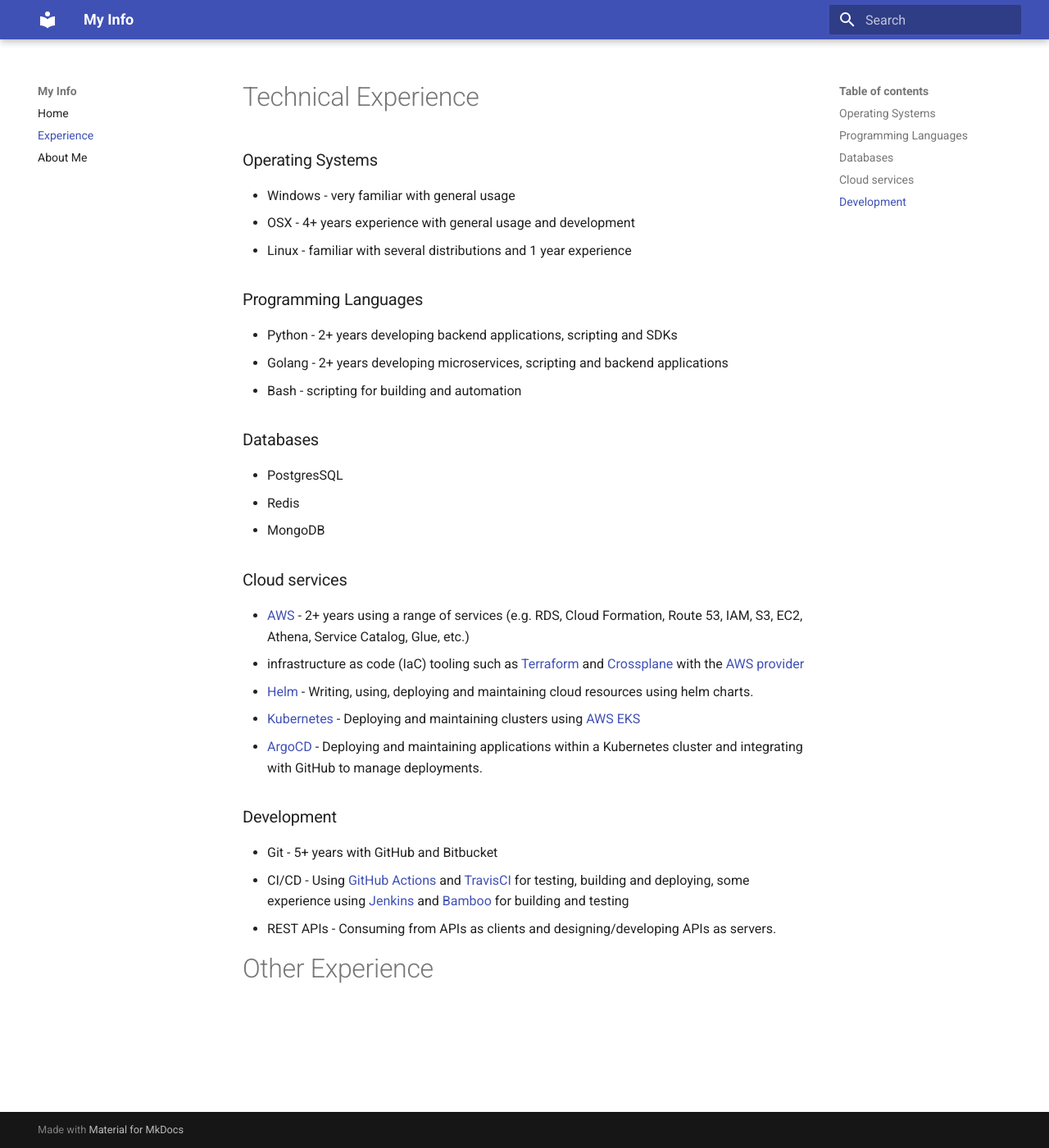
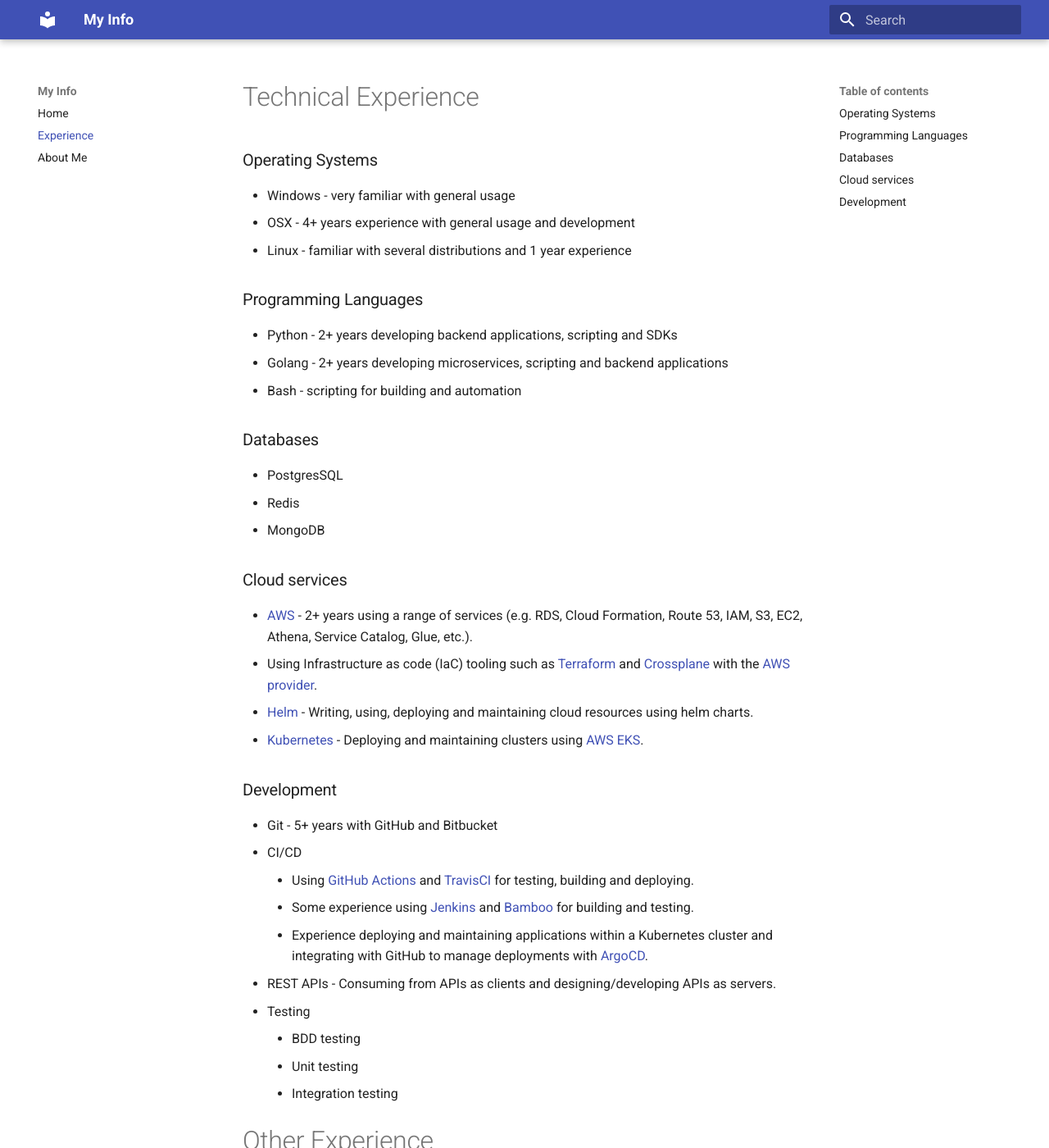
Before and after one commit to jonnybell895/personal-docs, an MkDocs documentation site: the page built from docs/exp.md, in a window 1280 px wide and 1400 px high. Shown: the whole window at 82% size. Built offline with MkDocs 1.6.1 and Material for MkDocs 9.7.7, drawn with Linux system fonts in a browser that asks for light colours.

Commit message:
Tidy up some points

```diff
--- a/docs/exp.md
+++ b/docs/exp.md
@@ -10,22 +10,27 @@
 - Golang - 2+ years developing microservices, scripting and backend applications
 - Bash - scripting for building and automation
 
-
 ### Databases
 - PostgresSQL
 - Redis
 - MongoDB
 
 ### Cloud services
-- [AWS](https://docs.aws.amazon.com/) - 2+ years using a range of services (e.g. RDS, Cloud Formation, Route 53, IAM, S3, EC2, Athena, Service Catalog, Glue, etc.)
-- infrastructure as code (IaC) tooling such as [Terraform](https://www.terraform.io/) and [Crossplane](https://www.crossplane.io/) with the [AWS provider](https://github.com/crossplane-contrib/provider-aws)
+- [AWS](https://docs.aws.amazon.com/) - 2+ years using a range of services (e.g. RDS, Cloud Formation, Route 53, IAM, S3, EC2, Athena, Service Catalog, Glue, etc.).
+- Using Infrastructure as code (IaC) tooling such as [Terraform](https://www.terraform.io/) and [Crossplane](https://www.crossplane.io/) with the [AWS provider](https://github.com/crossplane-contrib/provider-aws).
 - [Helm](https://helm.sh/) - Writing, using, deploying and maintaining cloud resources using helm charts.
-- [Kubernetes](https://kubernetes.io/docs/home/) - Deploying and maintaining clusters using [AWS EKS](https://aws.amazon.com/eks/)
-- [ArgoCD](https://argo-cd.readthedocs.io/) - Deploying and maintaining applications within a Kubernetes cluster and integrating with GitHub to manage deployments.
+- [Kubernetes](https://kubernetes.io/docs/home/) - Deploying and maintaining clusters using [AWS EKS](https://aws.amazon.com/eks/).
 
 ### Development
 - Git - 5+ years with GitHub and Bitbucket
-- CI/CD - Using [GitHub Actions](https://docs.github.com/en/actions) and [TravisCI](https://www.travis-ci.com/) for testing, building and deploying, some experience using [Jenkins](https://www.jenkins.io/) and [Bamboo](https://www.atlassian.com/software/bamboo) for building and testing
+- CI/CD
+    - Using [GitHub Actions](https://docs.github.com/en/actions) and [TravisCI](https://www.travis-ci.com/) for testing, building and deploying.
+    - Some experience using [Jenkins](https://www.jenkins.io/) and [Bamboo](https://www.atlassian.com/software/bamboo) for building and testing.
+    - Experience deploying and maintaining applications within a Kubernetes cluster and integrating with GitHub to manage deployments with [ArgoCD](https://argo-cd.readthedocs.io/).
 - REST APIs - Consuming from APIs as clients and designing/developing APIs as servers.
+- Testing
+    - BDD testing
+    - Unit testing
+    - Integration testing
 
 # Other Experience
```
